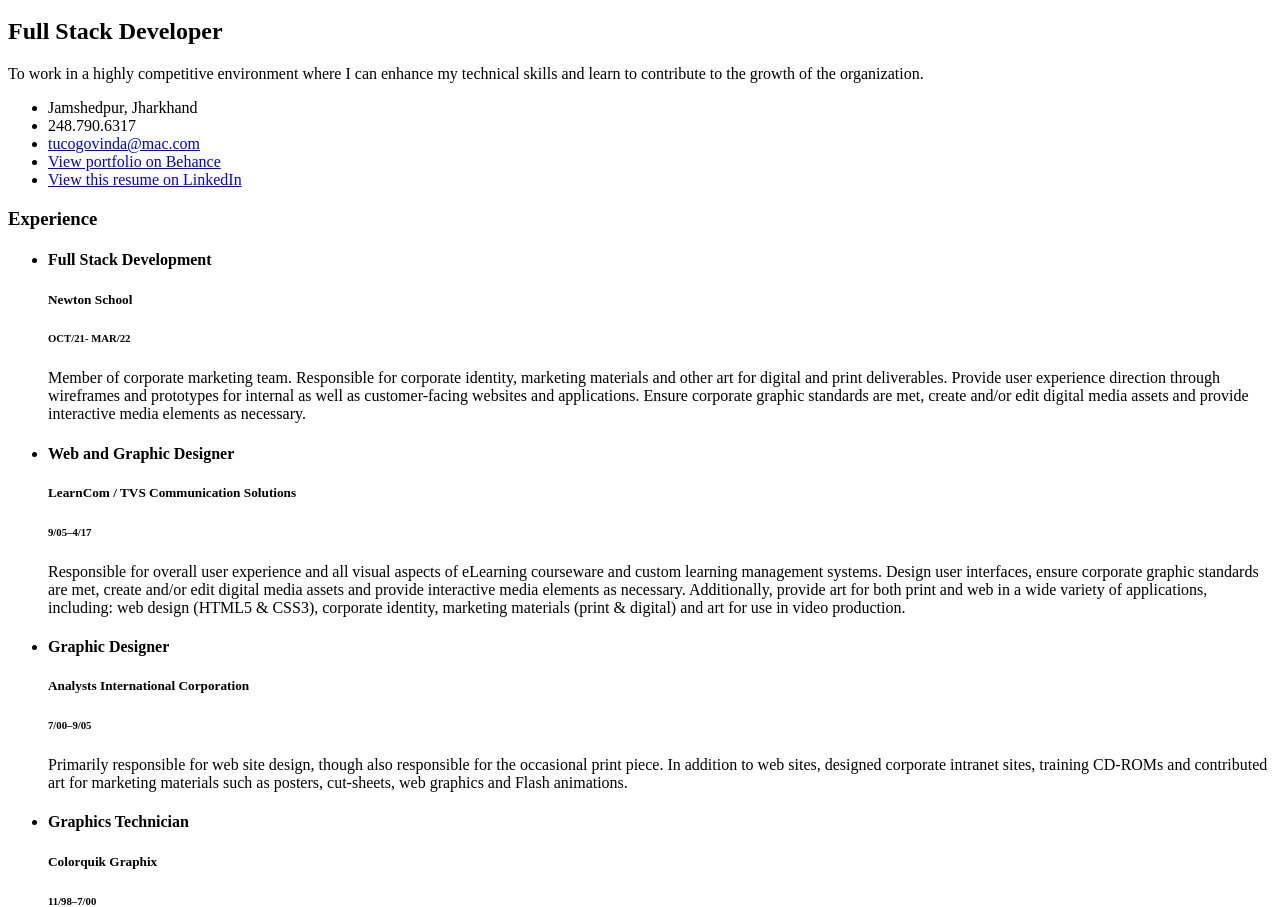
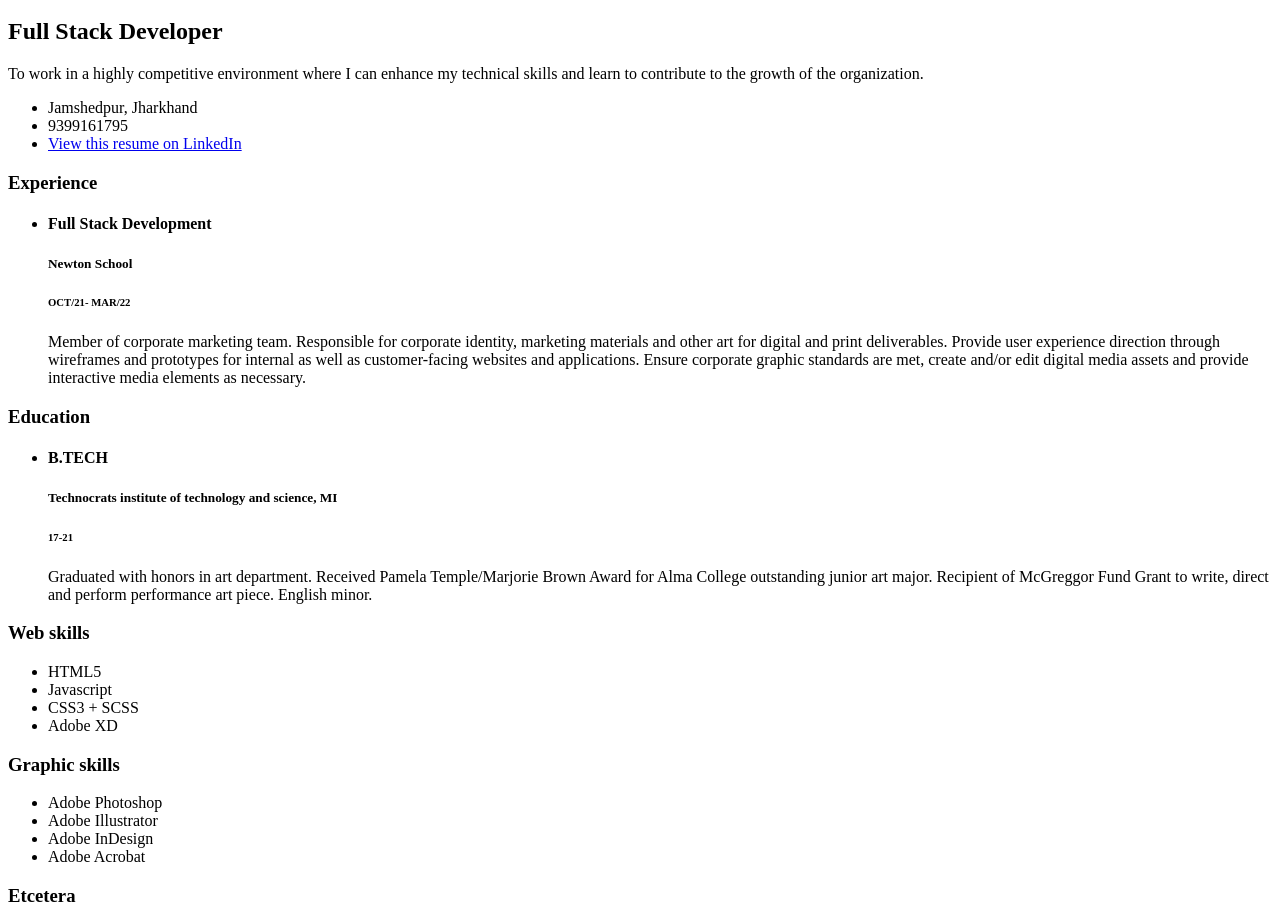
Before and after one commit to osamadanish3/css-resume, a plain HTML site: page index.html in a window 1280 px wide. Shown: the part 48-955 px from the top of the page. Drawn offline with Linux system fonts and the light colour scheme.

Commit message:
Update index.html

```diff
--- a/index.html
+++ b/index.html
@@ -9,9 +9,8 @@
 
 	<ul class="connect">
 		<li id="connect__address">Jamshedpur, Jharkhand</li>
-		<li id="connect__phone">248.790.6317</li>
-		<li id="connect__email"><a href="mailto:tucogovinda@mac.com?subject=Message%20from%20CodePen%20Resume">tucogovinda@mac.com</a></li>
-		<li id="connect__behance"><a href="http://www.behance.net/tucogovinda" target="_blank">View portfolio on Behance</a></li>
+		<li id="connect__phone">9399161795</li>
+
 		<li id="connect__linkedin"><a href="https://www.linkedin.com/in/osama-danish-740079213/">View this resume on LinkedIn</a></li>
 	</ul> <!-- /.connect -->
 
@@ -24,31 +23,13 @@
 				<h6>OCT/21- MAR/22</h6>
 				<p>Member of corporate marketing team. Responsible for corporate identity, marketing materials and other art for digital and print deliverables. Provide user experience direction through wireframes and prototypes for internal as well as customer-facing websites and applications. Ensure corporate graphic standards are met, create and/or edit digital media assets and provide interactive media elements as necessary.</p>
 			</li>
-			<li>
-				<h4>Web and Graphic Designer</h4>
-				<h5>LearnCom / TVS Communication Solutions</h5>
-				<h6>9/05–4/17</h6>
-				<p>Responsible for overall user experience and all visual aspects of eLearning courseware and custom learning management systems. Design user interfaces, ensure corporate graphic standards are met, create and/or edit digital media assets and provide interactive media elements as necessary. Additionally, provide art for both print and web in a wide variety of applications, including: web design (HTML5 & CSS3), corporate identity, marketing materials (print & digital) and art for use in video production.</p>
-			</li>
-			<li>
-				<h4>Graphic Designer</h4>
-				<h5>Analysts International Corporation</h5>
-				<h6>7/00–9/05</h6>
-				<p>Primarily responsible for web site design, though also responsible for the occasional print piece. In addition to web sites, designed corporate intranet sites, training CD-ROMs and contributed art for marketing materials such as posters, cut-sheets, web graphics and Flash animations.</p>
-			</li>
-			<li>
-				<h4>Graphics Technician</h4>
-				<h5>Colorquik Graphix</h5>
-				<h6>11/98–7/00</h6>
-				<p>Responsible for all areas of production for original and customer-supplied art at a small, demand-printing service bureau. Designed brochures, posters, etc. in addition to troubleshooting files, color-correcting images, operating large-format inkjet plotters and handling digital laser copiers and their R.I.P.s. Among other things, this experience taught me how to properly handle digital art files from creation to output.</p>
-			</li>
 		</ul>
 		<h3>Education</h3>
 		<ul>
 			<li>
-				<h4>Bachelor of Fine Arts, Graphic Design</h4>
-				<h5>Alma College – Alma, MI</h5>
-				<h6>94–98</h6>
+				<h4>B.TECH</h4>
+				<h5>Technocrats institute of technology and science, MI</h5>
+				<h6>17-21</h6>
 				<p>Graduated with honors in art department. Received Pamela Temple/Marjorie Brown Award for Alma College outstanding junior art major. Recipient of McGreggor Fund Grant to write, direct and perform performance art piece. English minor.</p>
 			</li>
 		</ul>
@@ -58,6 +39,7 @@
 		<h3>Web skills</h3>
 		<ul class="skills__web">
 			<li id="skills__html5">HTML5</li>
+			<li id="skills__html5">Javascript</li>
 			<li id="skills__css3">CSS3 + SCSS</li>
 			<li id="skills__xd">Adobe XD</li>
 		</ul>
```
